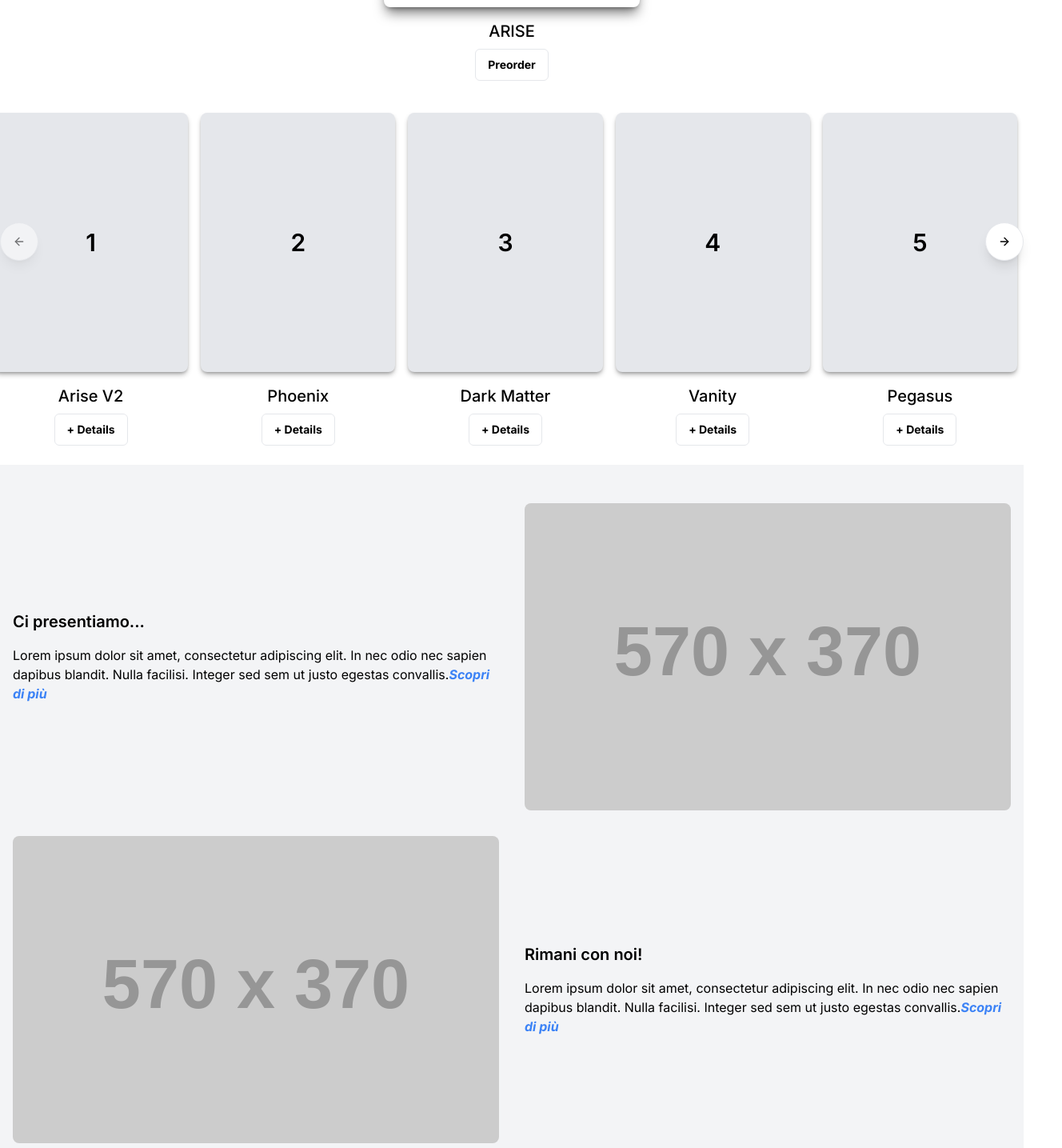
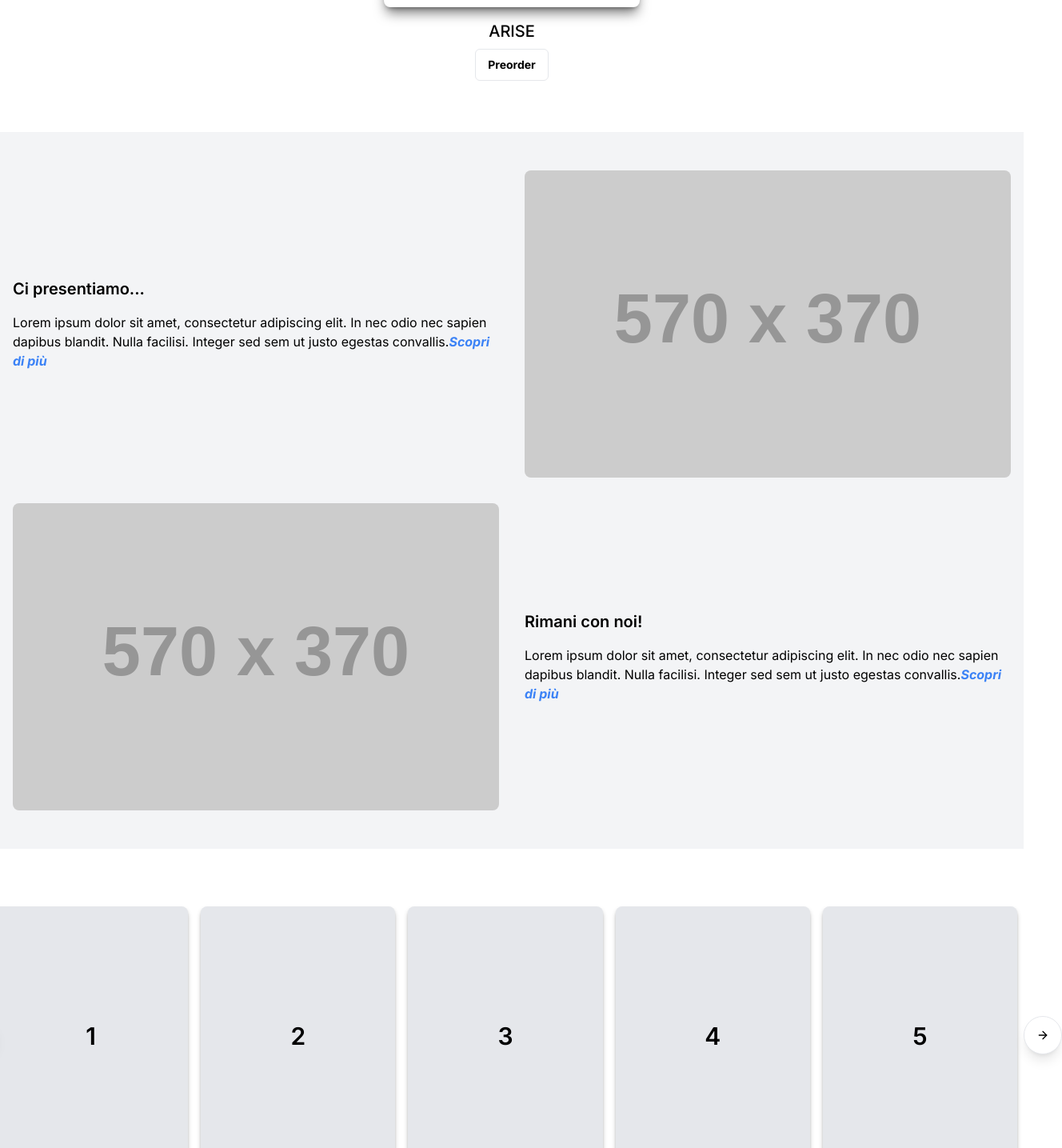
Before and after one commit to luca-de-bar/golden-baggy-react, a React (Vite) app: page / in a window 1280 px wide. Shown: the part 1295-2730 px from the top of the page at 80% size, 1328 px wide, since content can reach past the window. Built offline with nearby package versions, Linux system fonts and the light colour scheme.

Commit message:
ref : CardCarousel component

```diff
--- a/src/App.tsx
+++ b/src/App.tsx
@@ -5,7 +5,7 @@ import Navbar from "./components/Navbar";
 import VideoPlayer from "./components/VideoPlayer";
 import DescriptionCard from "./components/DescriptionCard";
 import InfoStrip from "./components/InfoStrip";
-import { CarouselSize } from "./components/CardCarousel";
+import { CardCarousel } from "./components/CardCarousel";
 import MainCard from "./components/MainCard";
 {
   /*import SingleCard from "./components/SingleCard";*/
@@ -24,9 +24,9 @@ const App = () => {
       <InfoStrip />
       <DescriptionCard />
       <MainCard />
-      <CarouselSize />
+      <InfoSection />
+      <CardCarousel />
       {/*<SingleCard /> */}
-      <InfoSection />
       <Footer />
     </div>
   );
--- a/src/components/CardCarousel.tsx
+++ b/src/components/CardCarousel.tsx
@@ -2,12 +2,14 @@ import { Button } from "@/components/ui/button";
 import { Carousel, CarouselContent, CarouselItem, CarouselNext, CarouselPrevious } from "@/components/ui/carousel";
 import "./CardCarousel.css";
 
-{/*Change the cards title here*/}
+{
+  /*Change the cards title here*/
+}
 const words = ["Arise V2", "Phoenix", "Dark Matter", "Vanity", "Pegasus", "Acedia", "Envy"];
 
-export function CarouselSize() {
+export function CardCarousel() {
   return (
-    <div className="flex justify-center mt-8 relative">
+    <div className="flex justify-center my-16 relative">
       <Carousel
         opts={{
           align: "start",
@@ -33,8 +35,8 @@ export function CarouselSize() {
             </CarouselItem>
           ))}
         </CarouselContent>
-        <CarouselPrevious className="absolute z-20 left-0 top-[calc(42.1%-20px)] transform -translate-y-1/2 bg-white rounded-full p-3 w-12 h-12 text-3xl shadow-lg hover:bg-gray-100 text-black flex items-center justify-center" />
-        <CarouselNext className="absolute z-20 right-0 top-[calc(42.1%-20px)] transform -translate-y-1/2 bg-white rounded-full p-3 w-12 h-12 text-3xl shadow-lg hover:bg-gray-100 text-black flex items-center justify-center" />
+        <CarouselPrevious className="absolute z-20 left-20px top-[calc(42.1%-20px)] transform -translate-y-1/2 bg-white rounded-full p-3 w-12 h-12 text-3xl shadow-lg hover:bg-gray-100 text-black flex items-center justify-center" />
+        <CarouselNext className="absolute z-20 right-20px top-[calc(42.1%-20px)] transform -translate-y-1/2 bg-white rounded-full p-3 w-12 h-12 text-3xl shadow-lg hover:bg-gray-100 text-black flex items-center justify-center" />
       </Carousel>
     </div>
   );
--- a/src/components/InfoSection.tsx
+++ b/src/components/InfoSection.tsx
@@ -2,7 +2,7 @@ import React from "react";
 
 const InfoSection: React.FC = () => {
   return (
-    <div className="bg-gray-100 py-12">
+    <div className="bg-gray-100 py-12 my-16">
       <div className="container mx-auto px-4">
         {/* Desktop and Tablet Section */}
         <div className="hidden lg:grid lg:grid-cols-2 lg:gap-8">
```
